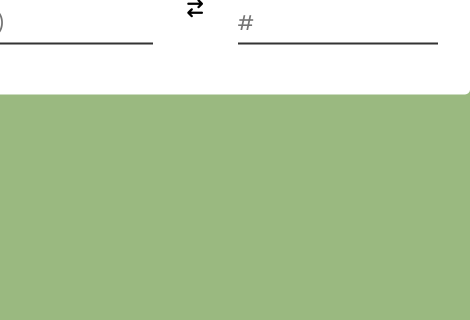
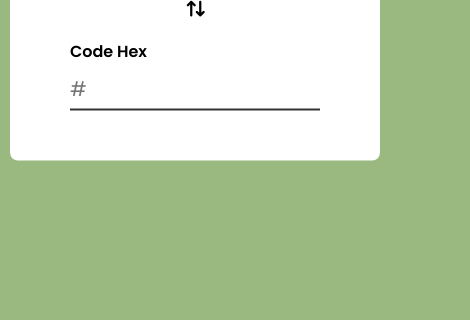
Before and after one commit to LeaG76/rgb-hex-convertor, a plain HTML site: page index.html in a window 390 px wide. Shown: the part 461-781 px from the top of the page, 470 px wide, since content can reach past the window. Drawn offline with Linux system fonts and the light colour scheme.

Commit message:
Adaptation mobile screen

```diff
--- a/style.css
+++ b/style.css
@@ -19,8 +19,9 @@ body {
     left: 50%;
     background-color: #FFF;
     width: 550px;
+    min-width: 370px;
     padding: 50px 10px;
-    border-radius: 5px;
+    border-radius: 8px;
 }
 
 .container-title {
@@ -91,4 +92,39 @@ input {
     margin-top: 5px;
 }
 
-/*650px*/
+@media screen and (max-width: 650px) {
+    .container {
+        width: 80%;
+    }
+
+    .container-body {
+        flex-direction: column;
+        gap: 10px;
+    }
+
+    .section {
+        width: 250px;
+    }
+
+    .icon {
+        transform: rotate(90deg);
+    }
+
+    @keyframes spin-rgb {
+        from {
+            transform: rotate(90deg) translateX(0) ;
+        }
+        to {
+            transform: rotate(-90deg) translateX(2px);
+        }
+    }
+
+    @keyframes spin-hex {
+        from {
+            transform: rotate(90deg) translateX(0) ;
+        }
+        to {
+            transform: rotate(270deg) translateX(2px);
+        }
+    }
+}
```
